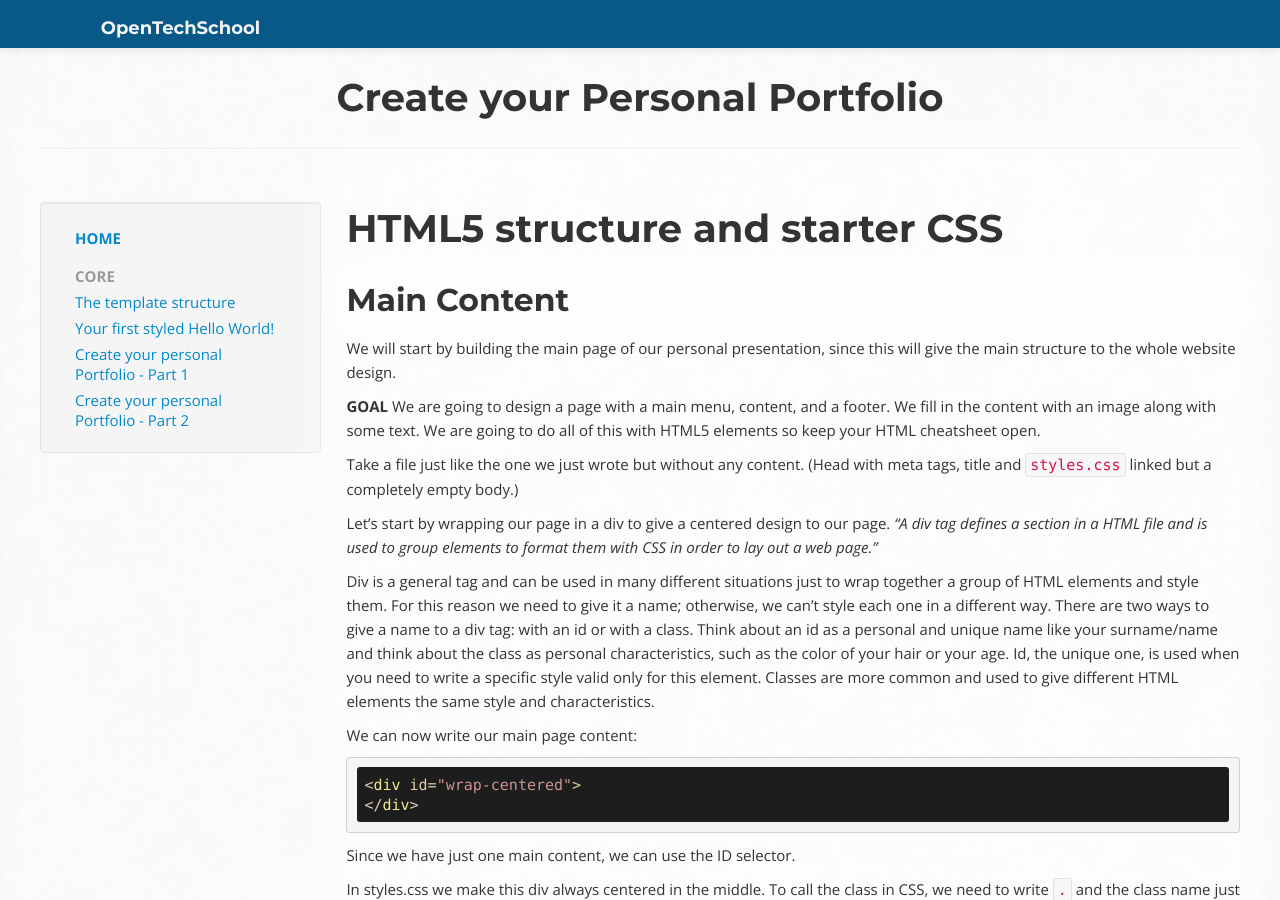
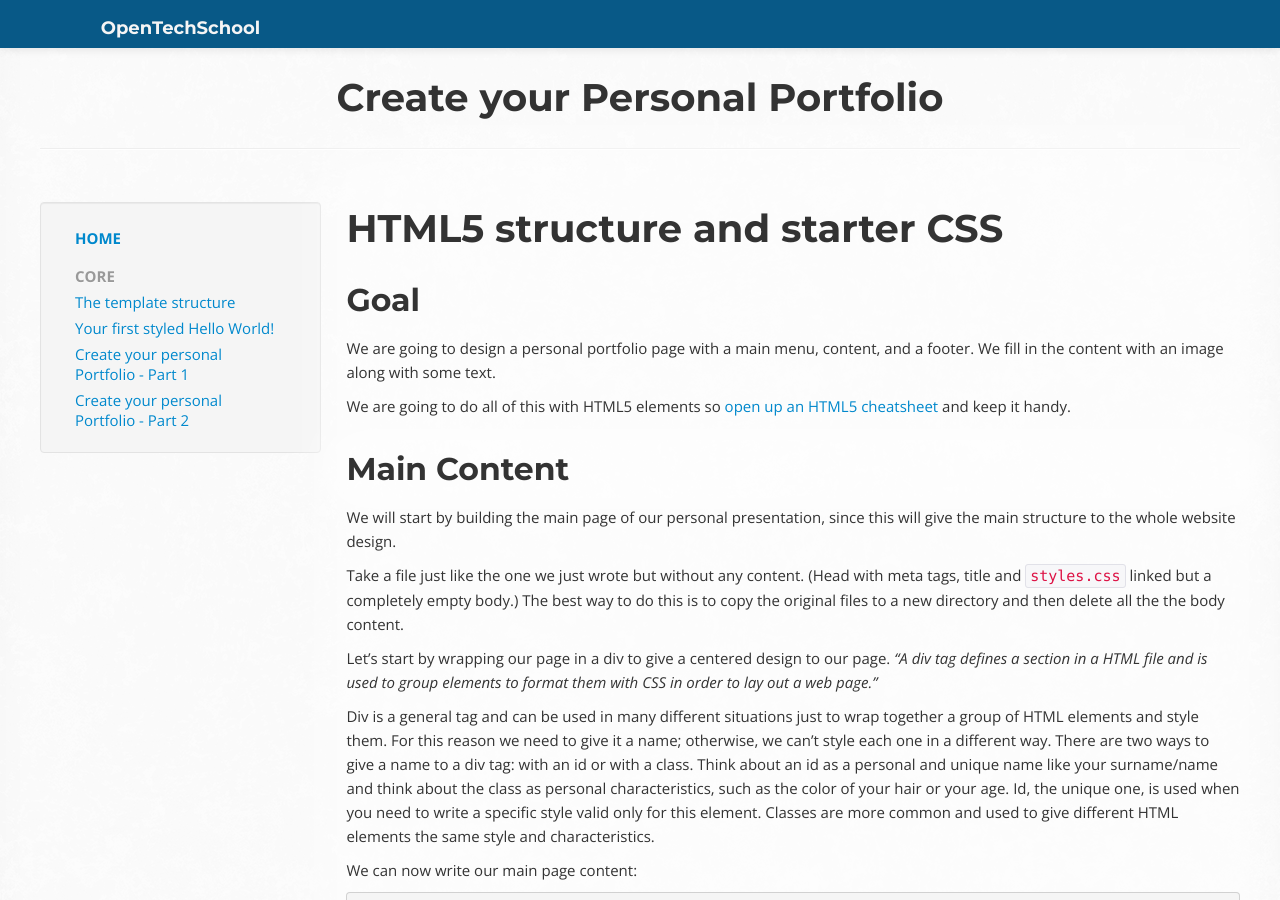
Before and after one commit to OpenTechSchool/html-css-beginners, a Jekyll site: the page built from core/portfolio.md, in a window 1280 px wide and 900 px high. Built offline with Jekyll 4.4.1, drawn with Linux system fonts in a browser that asks for light colours; Markdown is read by kramdown in place of the engine named in the settings.

Commit message:
Rearrange portfolio heading to follow from goal, add link to cheat sheet

```diff
--- a/core/portfolio.md
+++ b/core/portfolio.md
@@ -6,19 +6,23 @@ title: Create your Personal Portfolio
 ---
 
 # HTML5 structure and starter CSS
+
+## Goal
+We are going to design a personal portfolio page with a main menu, content, and a footer.
+We fill in the content with an image along with some text.
+
+We are going to do all of this with HTML5 elements so
+[open up an HTML5 cheatsheet](http://www.smashingmagazine.com/2009/07/06/html-5-cheat-sheet-pdf/)
+and keep it handy.
+
 ## Main Content
 
 We will start by building the main page of our personal presentation, since this will give the
 main structure to the whole website design.
 
-
-**GOAL**
-We are going to design a page with a main menu, content, and a footer.
-We fill in the content with an image along with some text.
-We are going to do all of this with HTML5 elements so keep your HTML cheatsheet open.
-
 Take a file just like the one we just wrote but without any content. (Head with meta tags, title and
-`styles.css` linked but a completely empty body.)
+`styles.css` linked but a completely empty body.) The best way to do this is to copy the original files
+to a new directory and then delete all the the body content.
 
 Let's start by wrapping our page in a div to give a centered design to our page.
  *"A div tag defines a section in a HTML file and is used to group elements to format
```
